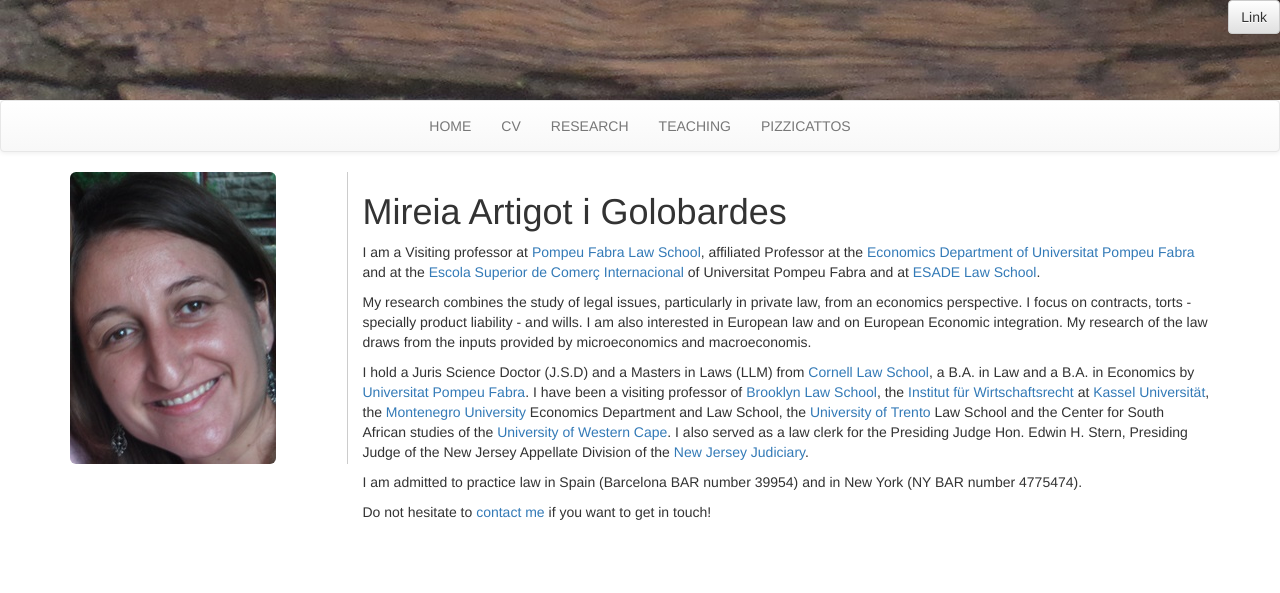
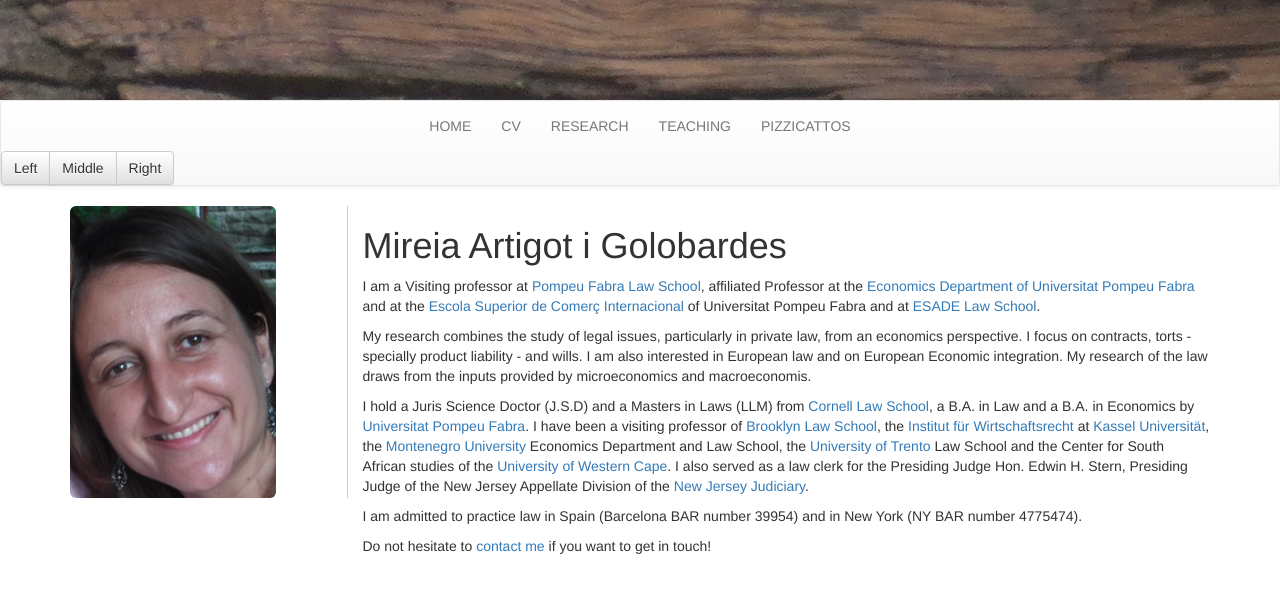
Before and after one commit to JohnPalmer/mireiaartigot, a Jekyll site: the page built from index.md, in a window 1280 px wide. Shown: the top 593 px of the page. Built offline with Jekyll 4.4.1, drawn with Linux system fonts in a browser that asks for light colours; nearby versions of some CDN libraries; our own code applies the rules of GitHub Pages for plain Markdown files.

Commit message:
Update navbar.html

```diff
--- a/_includes/navbar.html
+++ b/_includes/navbar.html
@@ -22,6 +22,10 @@
       </ul>
     </div><!-- /.navbar-collapse -->
   </div><!-- /.container-fluid -->
+<div class="btn-group" role="group" aria-label="...">
+  <button type="button" class="btn btn-default">Left</button>
+  <button type="button" class="btn btn-default">Middle</button>
+  <button type="button" class="btn btn-default">Right</button>
+</div>
+
 </nav>
-
-<a style="position: absolute; top: 0px; right:0px;" class="btn btn-default" href="#" role="button">Link</a>
```
